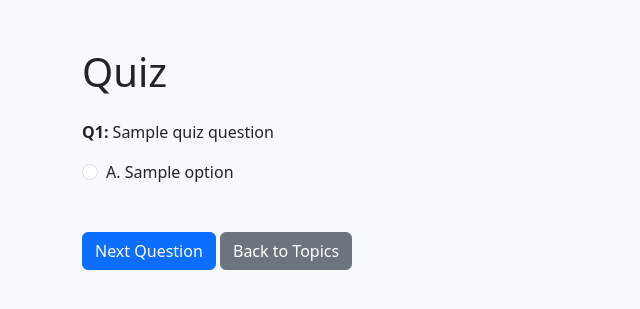
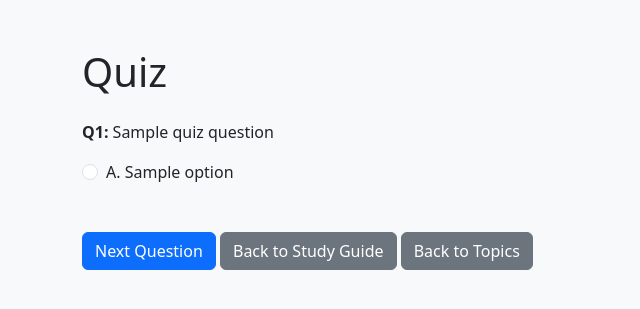
Before and after one commit to breba-hackathon/tutor, a Flask app: template templates/quiz.html in a window 1280 px wide. Shown: the top 309 px of the page, without its empty margins (0-640 px from the left). Run offline with Flask 3, Linux system fonts and the light colour scheme; the template is opened without the code that fills it: most values are stand-ins (such as "Sample title", 1, 10 or a date in 2020); parts of the project's set-up code (start-up, migrations or seed data) failed here and were passed over.

Commit message:
Add "next question" button to quiz

```diff
--- a/app.py
+++ b/app.py
@@ -50,16 +50,19 @@ def study_guide():
     progress_agent = StudyProgressAgent(username=username)
     guide_markdown = study_guide_agent_instance.find_existing_study_guide_or_create(username, subject, topic)
     guide_html = markdown.markdown(guide_markdown)
-    return render_template("study_guide.html", topic=topic, study_guide=guide_html)
+    return render_template("study_guide.html", subject=subject, topic=topic, study_guide=guide_html)
 
 
 @app.route("/quiz")
 def quiz():
+    subject = request.args.get("subject", "Unknown Subject")
+    topic = request.args.get("topic", "Unknown Topic")
+
     if study_guide_agent_instance:
         quiz_question_raw = study_guide_agent_instance.build_quiz_question(session.get('username', "Anonymous"))
         quiz_question = json.loads(quiz_question_raw)
         quiz_questions = [quiz_question]
-        return render_template("quiz.html", quiz_questions=quiz_questions)
+        return render_template("quiz.html", quiz_questions=quiz_questions, subject=subject, topic=topic)
     else:
         return "Error: No agent initialized. Go to /study_guide first.", 400
 
--- a/templates/quiz.html
+++ b/templates/quiz.html
@@ -35,7 +35,8 @@
         {% endfor %}
     </div>
 
-    <a href="{{ url_for('quiz') }}" class="btn btn-primary mt-4">Next Question</a>
+    <a href="#" class="btn btn-primary mt-4" onclick="window.location.reload(true);">Next Question</a>
+    <a href="{{ url_for('study_guide', subject=subject, topic=topic) }}" class="btn btn-secondary mt-4">Back to Study Guide</a>
     <a href="{{ url_for('tutor') }}" class="btn btn-secondary mt-4">Back to Topics</a>
 
     <script>
--- a/templates/study_guide.html
+++ b/templates/study_guide.html
@@ -6,6 +6,6 @@
 <div class="mb-4">
     {{ study_guide | safe }}
 </div>
-<a href="{{ url_for('quiz') }}" class="btn btn-success">Take Quiz</a>
+<a href="{{ url_for('quiz', subject=subject, topic=topic) }}" class="btn btn-success">Take Quiz</a>
 <a href="{{ url_for('tutor') }}" class="btn btn-secondary ms-2">Back to Topics</a>
 {% endblock %}
```
